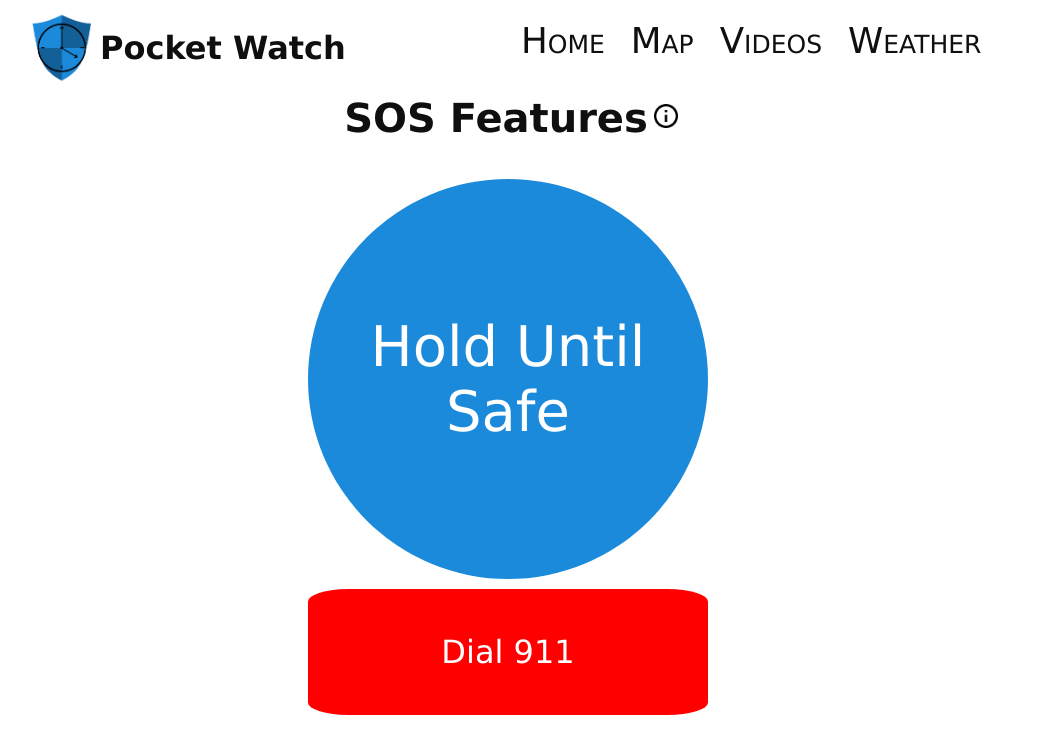
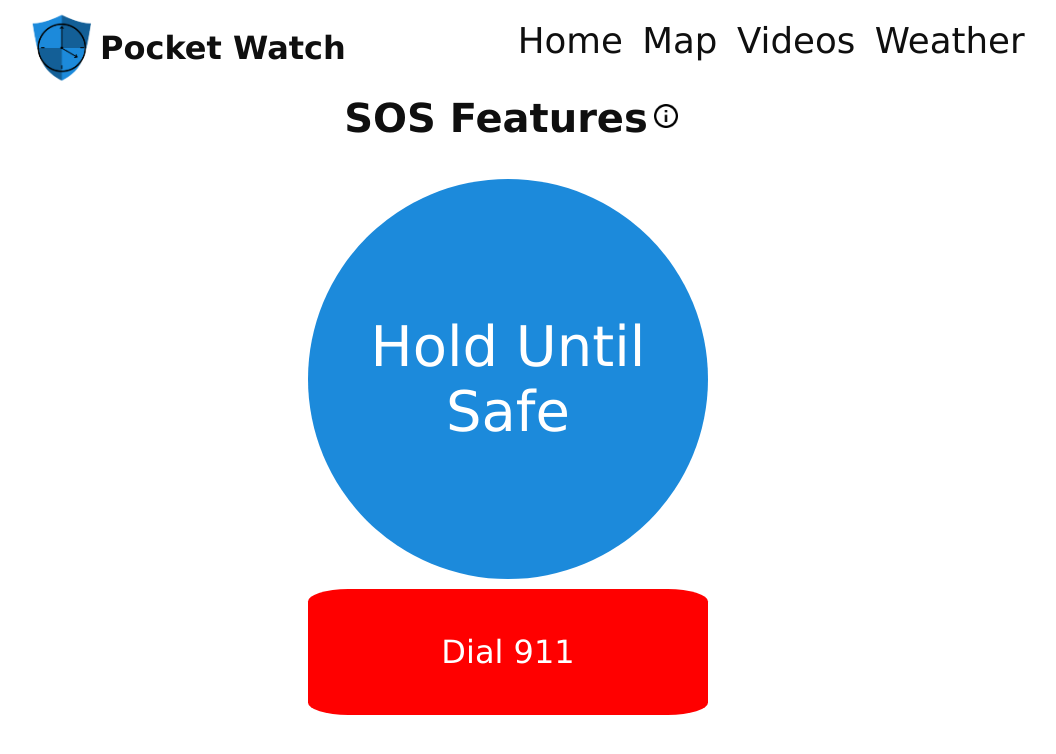
Before and after one commit to conconloo/pocket-watch-project, a React (Create React App) app in the folder client/: page / in a window 1280 px wide. Shown: the top 754 px of the page, without its empty margins (132-1188 px from the left). Built offline with nearby package versions, Linux system fonts and the light colour scheme; no server answers.

Commit message:
Merging several Branches

```diff
--- a/client/src/index.css
+++ b/client/src/index.css
@@ -284,7 +284,6 @@
 .Navbar .links .link{
   margin: 2%;
   font: inherit;
-  font-variant: small-caps;
   font-size: calc(8pt + 1.2vh + 1.2vw);
   background-color: inherit;
   text-decoration: none;
```
